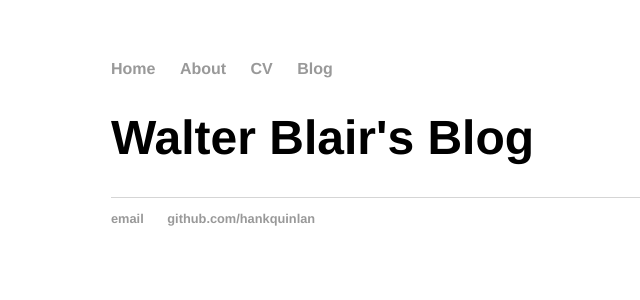
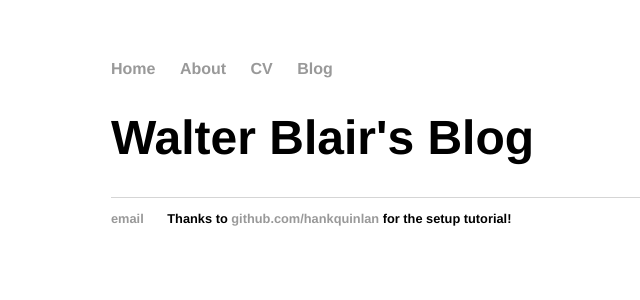
Before and after one commit to waltermblair/personal, a Jekyll site: the page built from index.html, in a window 1280 px wide. Shown: the top 300 px of the page, without its empty margins (81-721 px from the left). Built offline with Jekyll 4.4.1, drawn with Linux system fonts in a browser that asks for light colours.

Commit message:
Update default.html

```diff
--- a/_layouts/default.html
+++ b/_layouts/default.html
@@ -22,7 +22,7 @@
 			<footer>
 	    		<ul>
 	        		<li><a href="mailto:hankquinlanhub@gmail.com">email</a></li>
-	        		<li><a href="https://github.com/hankquinlan">github.com/hankquinlan</a></li>
+	        		<li>Thanks to <a href="https://github.com/hankquinlan">github.com/hankquinlan</a> for the setup tutorial!</li>
 				</ul>
 			</footer>
 		</body>
```
